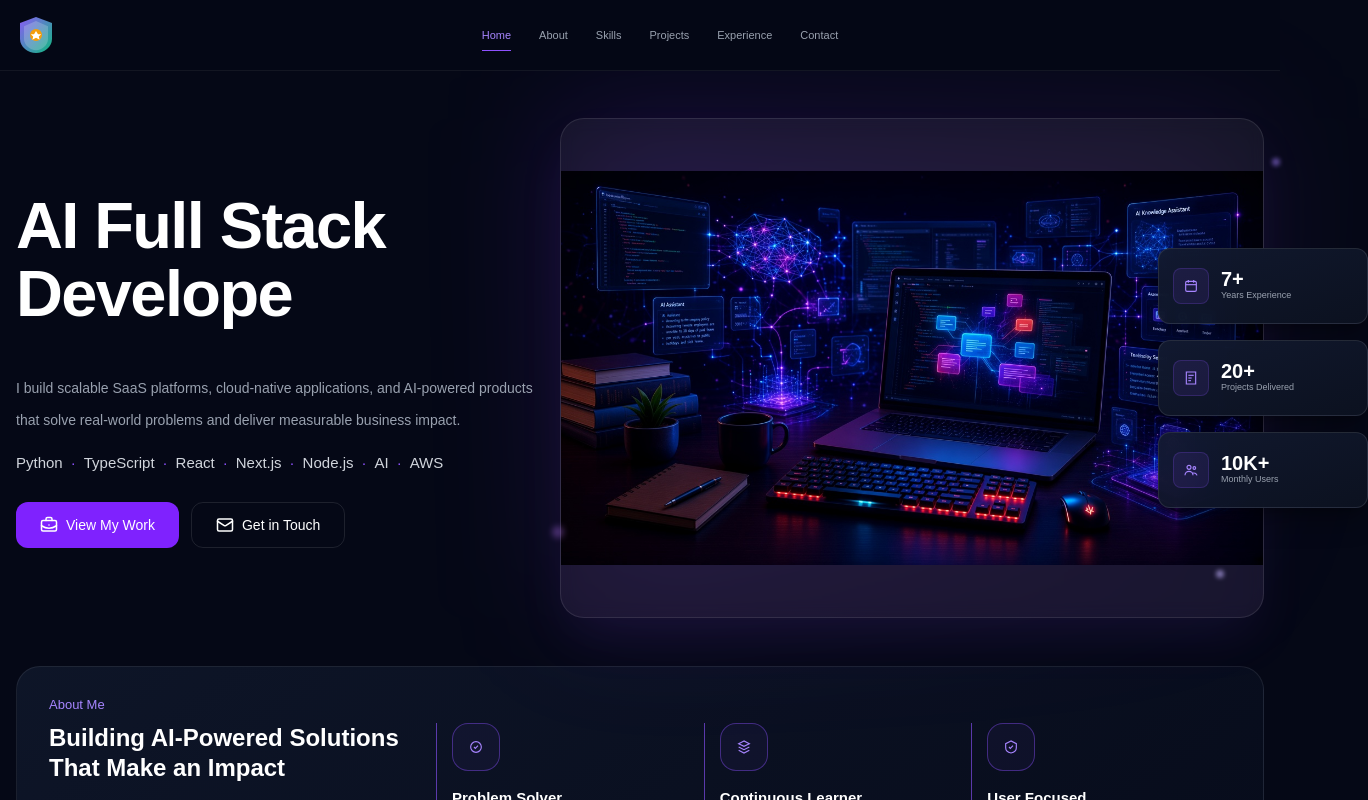
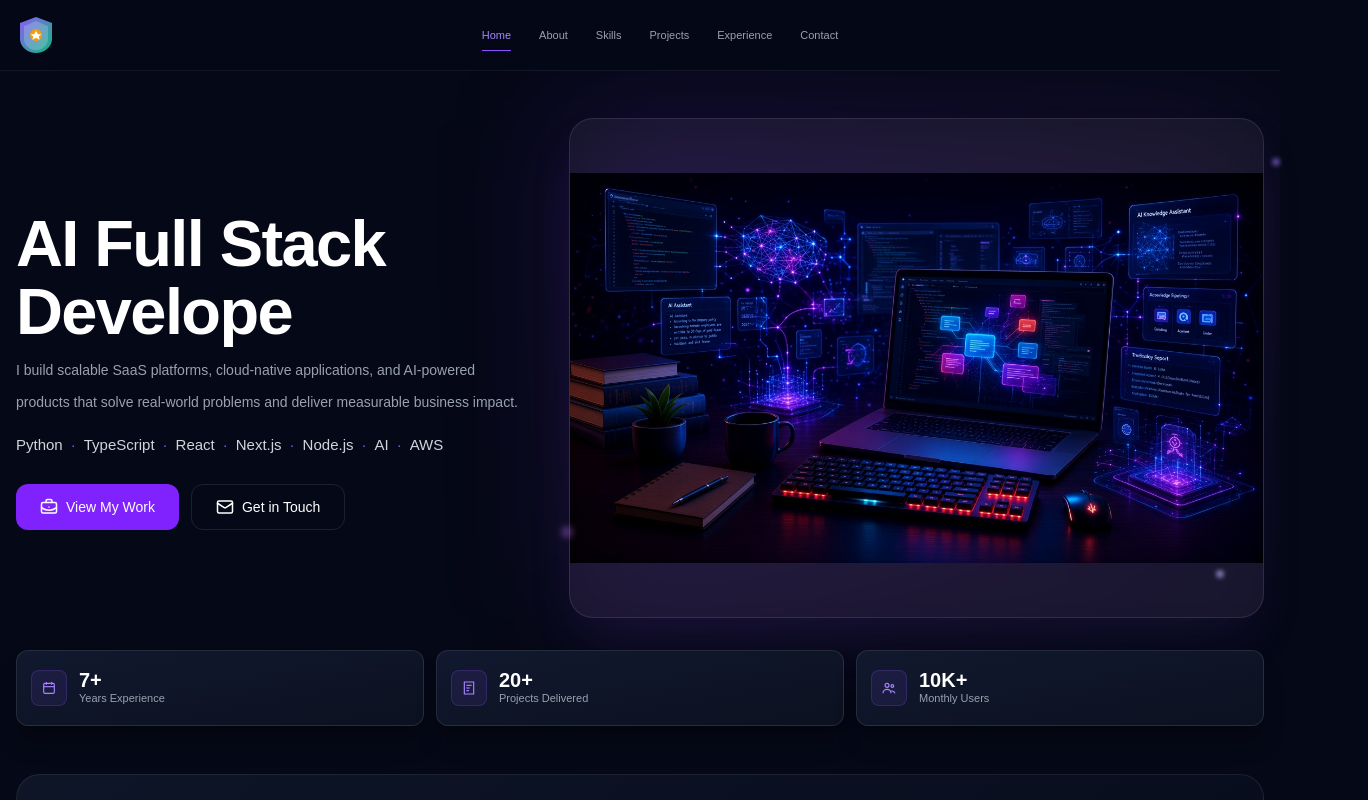
Before and after one commit to Lucas-doyle/my-portfolio, a Next.js app: page / in a window 1280 px wide. Shown: the top 800 px of the page, 1368 px wide, since content can reach past the window. Built offline with nearby package versions, Linux system fonts and the light colour scheme.

Commit message:
refactor: split Home into a server page plus typing client island

```diff
--- a/app/page.tsx
+++ b/app/page.tsx
@@ -1,55 +1,15 @@
-"use client";
-
+import type { Metadata } from "next";
 import Link from "next/link";
 import Image from "next/image";
 import { BriefcaseBusiness, Mail } from "lucide-react";
-import { useState, useEffect } from "react";
+import TypingEffect from "@/components/TypingEffect";
+import { site } from "@/data/site";
 
-function TypingEffect() {
-  const [currentPhrase, setCurrentPhrase] = useState("");
-  const [phraseIndex, setPhraseIndex] = useState(0);
-  const [isDeleting, setIsDeleting] = useState(false);
-  const [typingSpeed, setTypingSpeed] = useState(150);
-
-  useEffect(() => {
-    const phrases = [
-      "AI Full Stack Developer",
-      "Senior Software Engineer",
-      "Creating AI-Powered Solutions",
-      "Cloud-Native Applications"
-    ];
-    const currentFullPhrase = phrases[phraseIndex];
-
-    const timer = setTimeout(() => {
-      if (!isDeleting) {
-        if (currentPhrase.length < currentFullPhrase.length) {
-          setCurrentPhrase(currentFullPhrase.substring(0, currentPhrase.length + 1));
-          setTypingSpeed(150);
-        } else {
-          setIsDeleting(true);
-          setTypingSpeed(2000); // Pause before deleting
-        }
-      } else {
-        if (currentPhrase.length > 0) {
-          setCurrentPhrase(currentPhrase.substring(0, currentPhrase.length - 1));
-          setTypingSpeed(75);
-        } else {
-          setIsDeleting(false);
-          setPhraseIndex((phraseIndex + 1) % phrases.length);
-          setTypingSpeed(500); // Pause before typing next phrase
-        }
-      }
-    }, typingSpeed);
-
-    return () => clearTimeout(timer);
-  }, [currentPhrase, isDeleting, phraseIndex, typingSpeed]);
-
-  return (
-    <h1 className="mt-1 h-[100px] md:h-[120px] text-[48px] font-bold leading-[1.05] tracking-tight md:text-[65px] text-white">
-      {currentPhrase}
-    </h1>
-  );
-}
+export const metadata: Metadata = {
+  title: site.role,
+  description:
+    "Portfolio of an AI Full Stack Software Engineer specializing in Generative AI, Python, TypeScript, React and Next.js.",
+};
 
 function SmallIcon({
   children,
@@ -63,21 +23,13 @@ function SmallIcon({
   );
 }
 
-/* =========================================================
-   Laptop / Developer Illustration
-   ========================================================= */
-
 function DeveloperLaptop() {
   return (
-    <div className="relative mx-auto h-[500px] w-full max-w-[1100px]">
-      {/* Glow effect background */}
+    <div className="relative mx-auto h-[360px] w-full max-w-[1100px] sm:h-[420px] lg:h-[500px]">
       <div className="absolute inset-0 rounded-3xl bg-gradient-to-br from-violet-600/20 via-purple-500/10 to-transparent blur-3xl" />
-
-      {/* Subtle gradient overlay */}
       <div className="absolute inset-0 rounded-3xl bg-gradient-to-t from-violet-900/10 to-transparent" />
 
-      {/* Image with subtle border and shadow */}
-      <div className="relative h-full w-full rounded-3xl border border-white/10 bg-white/5 p-4 backdrop-blur-sm shadow-2xl shadow-violet-500/10 overflow-hidden">
+      <div className="relative h-full w-full overflow-hidden rounded-3xl border border-white/10 bg-white/5 p-4 shadow-2xl shadow-violet-500/10 backdrop-blur-sm">
         <Image
           src="/images/laptop-dev.png"
           alt="Developer laptop setup with code, plant, and coffee"
@@ -87,17 +39,18 @@ function DeveloperLaptop() {
         />
       </div>
 
-      {/* Floating particles effect */}
       <div className="absolute -right-4 top-10 h-2 w-2 rounded-full bg-violet-400/60 blur-[2px] animate-pulse" />
-      <div className="absolute -left-2 bottom-20 h-3 w-3 rounded-full bg-purple-400/50 blur-[3px] animate-pulse" style={{ animationDelay: '1s' }} />
-      <div className="absolute right-10 bottom-10 h-2 w-2 rounded-full bg-violet-300/70 blur-[2px] animate-pulse" style={{ animationDelay: '2s' }} />
+      <div
+        className="absolute -left-2 bottom-20 h-3 w-3 rounded-full bg-purple-400/50 blur-[3px] animate-pulse"
+        style={{ animationDelay: "1s" }}
+      />
+      <div
+        className="absolute right-10 bottom-10 h-2 w-2 rounded-full bg-violet-300/70 blur-[2px] animate-pulse"
+        style={{ animationDelay: "2s" }}
+      />
     </div>
   );
 }
-
-/* =========================================================
-   Statistic Card
-   ========================================================= */
 
 function StatCard({
   icon,
@@ -114,15 +67,11 @@ function StatCard({
 
       <div>
         <p className="text-xl font-bold leading-none text-white">{number}</p>
-        <p className="text-[9px] text-gray-400">{label}</p>
+        <p className="text-[11px] text-gray-400">{label}</p>
       </div>
     </div>
   );
 }
-
-/* =========================================================
-   Feature Card
-   ========================================================= */
 
 function FeatureCard({
   icon,
@@ -136,8 +85,8 @@ function FeatureCard({
   return (
     <div>
       <div className="relative inline-block">
-        <div className="absolute -left-4 top-7 h-40 border-l border-white/1 bg-violet-500/60" />
-        <div className="flex h-12 w-12 items-center justify-center rounded-2xl border border-violet-500/40 bg-violet-500/5 text-violet-400 mt-7">
+        <div className="absolute -left-4 top-7 h-40 w-px bg-violet-500/60" />
+        <div className="mt-7 flex h-12 w-12 items-center justify-center rounded-2xl border border-violet-500/40 bg-violet-500/5 text-violet-400">
           {icon}
         </div>
       </div>
@@ -153,47 +102,117 @@ function FeatureCard({
   );
 }
 
-/* =========================================================
-   HOME PAGE
-   ========================================================= */
+const stats = [
+  {
+    number: "7+",
+    label: "Years Experience",
+    icon: (
+      <svg
+        width="16"
+        height="16"
+        viewBox="0 0 24 24"
+        fill="none"
+        stroke="currentColor"
+        strokeWidth="1.7"
+      >
+        <rect x="4" y="5" width="16" height="15" rx="2" />
+        <path d="M8 3v4" />
+        <path d="M16 3v4" />
+        <path d="M4 10h16" />
+      </svg>
+    ),
+  },
+  {
+    number: "20+",
+    label: "Projects Delivered",
+    icon: (
+      <svg
+        width="16"
+        height="16"
+        viewBox="0 0 24 24"
+        fill="none"
+        stroke="currentColor"
+        strokeWidth="1.7"
+      >
+        <path d="M8 8h8" />
+        <path d="M8 12h5" />
+        <path d="M8 16h4" />
+        <path d="M5 3h14v18H5z" />
+      </svg>
+    ),
+  },
+  {
+    number: "10K+",
+    label: "Monthly Users",
+    icon: (
+      <svg
+        width="16"
+        height="16"
+        viewBox="0 0 24 24"
+        fill="none"
+        stroke="currentColor"
+        strokeWidth="1.7"
+      >
+        <circle cx="9" cy="8" r="3" />
+        <circle cx="17" cy="9" r="2" />
+        <path d="M3 20a6 6 0 0 1 12 0" />
+        <path d="M14 17a5 5 0 0 1 7 3" />
+      </svg>
+    ),
+  },
+] as const;
 
 export default function HomePage() {
   return (
     <div className="page">
-      {/* =====================================================
-          HERO
-      ===================================================== */}
-
       <section className="container-page homepage-container py-12">
-        <div className="grid items-center gap-6 lg:grid-cols-[0.85fr_1.15fr]">
-          {/* LEFT SIDE */}
+        <div className="grid items-center gap-8 lg:grid-cols-[0.85fr_1.15fr] lg:gap-10">
           <div className="relative z-10">
             <TypingEffect />
 
-            <p className="mt-15 max-w-[600px] text-[14px] leading-8 text-gray-400 opacity-0 animate-fade-in" style={{ animationDelay: '0.2s' }}>
+            <p
+              className="mt-6 max-w-[600px] text-[14px] leading-8 text-gray-400 opacity-0 animate-fade-in"
+              style={{ animationDelay: "0.2s" }}
+            >
               I build scalable SaaS platforms, cloud-native applications,
               and AI-powered products that solve real-world problems and
               deliver measurable business impact.
             </p>
 
-            <p className="mt-4 text-[15px] text-gray-400 opacity-0 animate-fade-in" style={{ animationDelay: '0.4s' }}>
-              <span className="text-gray-300 hover:text-violet-400 transition-colors cursor-default">Python</span>
+            <p
+              className="mt-4 text-[15px] text-gray-400 opacity-0 animate-fade-in"
+              style={{ animationDelay: "0.4s" }}
+            >
+              <span className="cursor-default text-gray-300 transition-colors hover:text-violet-400">
+                Python
+              </span>
               <span className="mx-2 text-violet-500">·</span>
-              <span className="text-gray-300 hover:text-violet-400 transition-colors cursor-default">TypeScript</span>
+              <span className="cursor-default text-gray-300 transition-colors hover:text-violet-400">
+                TypeScript
+              </span>
               <span className="mx-2 text-violet-500">·</span>
-              <span className="text-gray-300 hover:text-violet-400 transition-colors cursor-default">React</span>
+              <span className="cursor-default text-gray-300 transition-colors hover:text-violet-400">
+                React
+              </span>
               <span className="mx-2 text-violet-500">·</span>
-              <span className="text-gray-300 hover:text-violet-400 transition-colors cursor-default">Next.js</span>
+              <span className="cursor-default text-gray-300 transition-colors hover:text-violet-400">
+                Next.js
+              </span>
               <span className="mx-2 text-violet-500">·</span>
-              <span className="text-gray-300 hover:text-violet-400 transition-colors cursor-default">Node.js</span>
+              <span className="cursor-default text-gray-300 transition-colors hover:text-violet-400">
+                Node.js
+              </span>
               <span className="mx-2 text-violet-500">·</span>
-              <span className="text-gray-300 hover:text-violet-400 transition-colors cursor-default">AI</span>
+              <span className="cursor-default text-gray-300 transition-colors hover:text-violet-400">
+                AI
+              </span>
               <span className="mx-2 text-violet-500">·</span>
-              <span className="text-gray-300 hover:text-violet-400 transition-colors cursor-default">AWS</span>
+              <span className="cursor-default text-gray-300 transition-colors hover:text-violet-400">
+                AWS
+              </span>
             </p>
 
-            {/* Buttons */}
-            <div className="mt-7 flex gap-3">
+            <div className="mt-7 flex flex-wrap gap-3">
               <Link
                 href="/projects"
                 className="inline-flex items-center gap-2 rounded-xl bg-violet-600 px-6 py-3 text-sm font-medium text-white transition hover:bg-violet-500"
@@ -212,90 +231,37 @@ export default function HomePage() {
             </div>
           </div>
 
-          {/* RIGHT SIDE */}
-          <div className="relative">
+          <div className="relative min-w-0">
             <DeveloperLaptop />
 
-            {/* Statistics */}
-            <div className="absolute right-[-104px] top-[52%] z-10 hidden w-[210px] -translate-y-1/2 space-y-4 xl:block">
-              <StatCard
-                number="7+"
-                label="Years Experience"
-                icon={
-                  <svg
-                    width="16"
-                    height="16"
-                    viewBox="0 0 24 24"
-                    fill="none"
-                    stroke="currentColor"
-                    strokeWidth="1.7"
-                  >
-                    <rect
-                      x="4"
-                      y="5"
-                      width="16"
-                      height="15"
-                      rx="2"
-                    />
-                    <path d="M8 3v4" />
-                    <path d="M16 3v4" />
-                    <path d="M4 10h16" />
-                  </svg>
-                }
-              />
-
-              <StatCard
-                number="20+"
-                label="Projects Delivered"
-                icon={
-                  <svg
-                    width="16"
-                    height="16"
-                    viewBox="0 0 24 24"
-                    fill="none"
-                    stroke="currentColor"
-                    strokeWidth="1.7"
-                  >
-                    <path d="M8 8h8" />
-                    <path d="M8 12h5" />
-                    <path d="M8 16h4" />
-                    <path d="M5 3h14v18H5z" />
-                  </svg>
-                }
-              />
-
-              <StatCard
-                number="10K+"
-                label="Monthly Users"
-                icon={
-                  <svg
-                    width="16"
-                    height="16"
-                    viewBox="0 0 24 24"
-                    fill="none"
-                    stroke="currentColor"
-                    strokeWidth="1.7"
-                  >
-                    <circle cx="9" cy="8" r="3" />
-                    <circle cx="17" cy="9" r="2" />
-                    <path d="M3 20a6 6 0 0 1 12 0" />
-                    <path d="M14 17a5 5 0 0 1 7 3" />
-                  </svg>
-                }
-              />
+            <div className="pointer-events-none absolute bottom-4 right-4 z-10 hidden w-[200px] space-y-3 2xl:block">
+              {stats.map((stat) => (
+                <StatCard
+                  key={stat.label}
+                  number={stat.number}
+                  label={stat.label}
+                  icon={stat.icon}
+                />
+              ))}
             </div>
           </div>
         </div>
+
+        <div className="mt-8 grid gap-3 sm:grid-cols-3 2xl:hidden">
+          {stats.map((stat) => (
+            <StatCard
+              key={stat.label}
+              number={stat.number}
+              label={stat.label}
+              icon={stat.icon}
+            />
+          ))}
+        </div>
       </section>
-
-      {/* =====================================================
-          ABOUT PREVIEW
-      ===================================================== */}
 
       <section className="container-page homepage-container pb-8">
         <div className="card rounded-3xl px-6 py-7 md:px-8">
           <div className="grid gap-6 lg:grid-cols-[1.4fr_0.9fr_0.9fr_0.9fr]">
-            {/* About text */}
             <div>
               <p className="text-[13px] font-medium text-violet-400">
                 About Me
@@ -316,7 +282,6 @@ export default function HomePage() {
               </p>
             </div>
 
-            {/* Problem Solver */}
             <FeatureCard
               title="Problem Solver"
               description="I enjoy tackling complex engineering challenges with practical and scalable solutions."
@@ -335,7 +300,6 @@ export default function HomePage() {
               }
             />
 
-            {/* Continuous Learner */}
             <FeatureCard
               title="Continuous Learner"
               description="Always exploring Generative AI, emerging technologies, and better engineering approaches."
@@ -355,7 +319,6 @@ export default function HomePage() {
               }
             />
 
-            {/* User Focused */}
             <FeatureCard
               title="User Focused"
               description="I build products that are intuitive for users and valuable for the businesses behind them."
--- /dev/null
+++ b/components/TypingEffect.tsx
@@ -0,0 +1,52 @@
+"use client";
+
+import { useEffect, useState } from "react";
+
+const PHRASES = [
+  "AI Full Stack Developer",
+  "Senior Software Engineer",
+  "Creating AI-Powered Solutions",
+  "Cloud-Native Applications",
+] as const;
+
+export default function TypingEffect() {
+  const [currentPhrase, setCurrentPhrase] = useState("");
+  const [phraseIndex, setPhraseIndex] = useState(0);
+  const [isDeleting, setIsDeleting] = useState(false);
+  const [typingSpeed, setTypingSpeed] = useState(150);
+
+  useEffect(() => {
+    const currentFullPhrase = PHRASES[phraseIndex];
+
+    const timer = setTimeout(() => {
+      if (!isDeleting) {
+        if (currentPhrase.length < currentFullPhrase.length) {
+          setCurrentPhrase(
+            currentFullPhrase.substring(0, currentPhrase.length + 1),
+          );
+          setTypingSpeed(150);
+        } else {
+          setIsDeleting(true);
+          setTypingSpeed(2000);
+        }
+      } else if (currentPhrase.length > 0) {
+        setCurrentPhrase(
+          currentPhrase.substring(0, currentPhrase.length - 1),
+        );
+        setTypingSpeed(75);
+      } else {
+        setIsDeleting(false);
+        setPhraseIndex((index) => (index + 1) % PHRASES.length);
+        setTypingSpeed(500);
+      }
+    }, typingSpeed);
+
+    return () => clearTimeout(timer);
+  }, [currentPhrase, isDeleting, phraseIndex, typingSpeed]);
+
+  return (
+    <h1 className="mt-1 h-[100px] text-[48px] font-bold leading-[1.05] tracking-tight text-white md:h-[120px] md:text-[65px]">
+      {currentPhrase}
+    </h1>
+  );
+}
```
